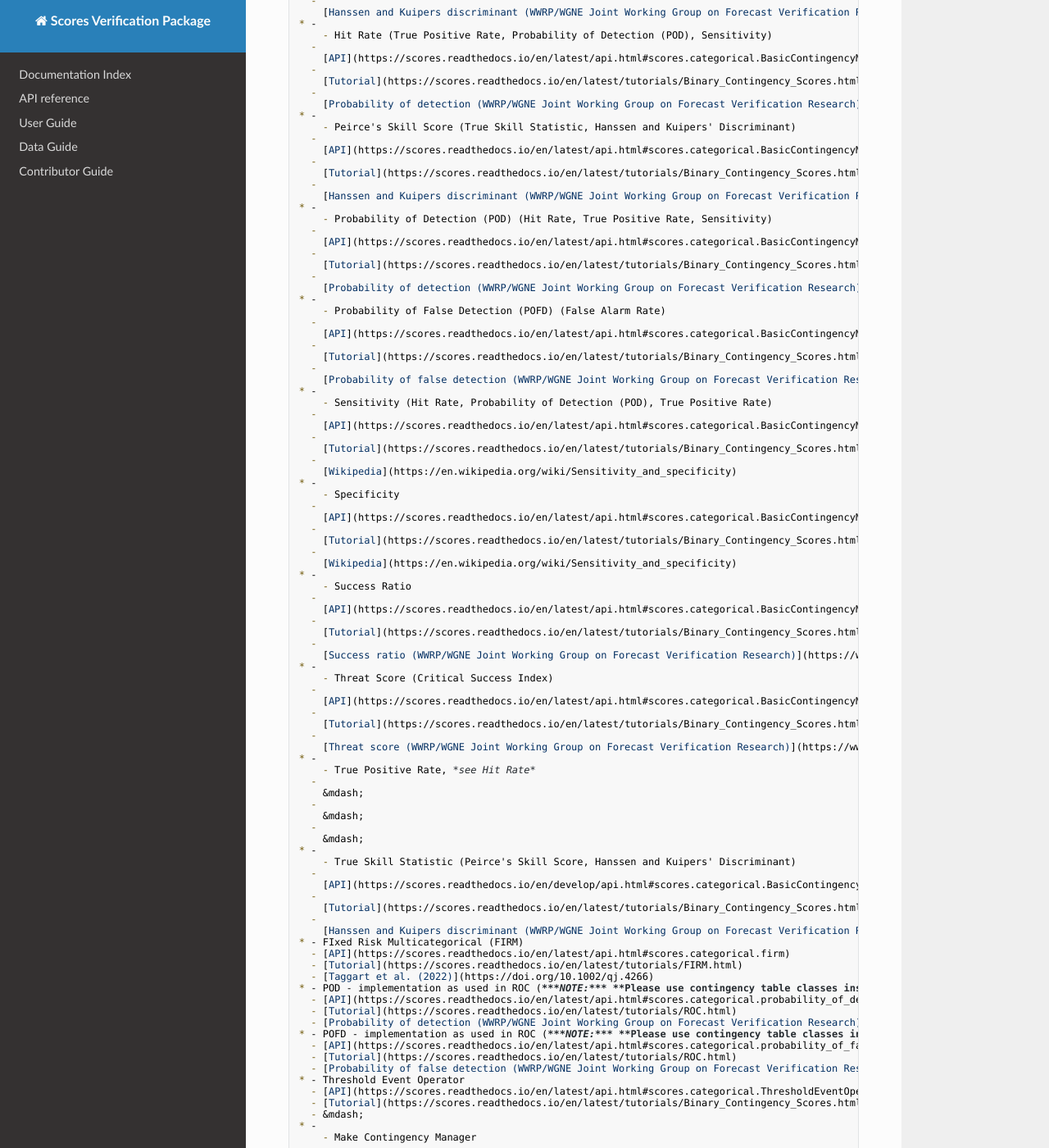
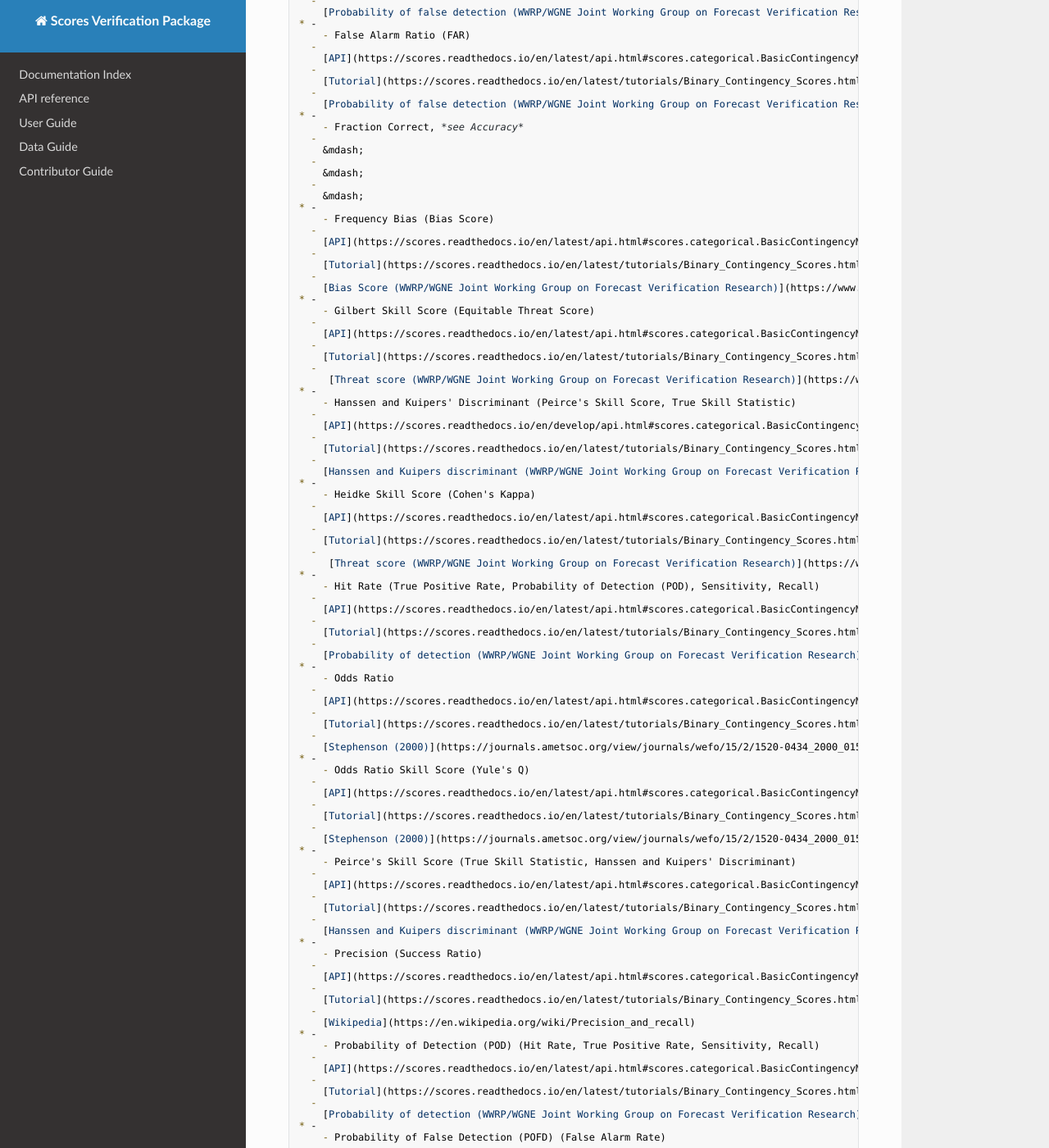
Before and after one commit to nci/scores, an MkDocs documentation site: the page built from docs/included.md, in a window 1280 px wide and 1400 px high, scrolled down 4810 px. Shown: the whole window at 82% size. Built offline with MkDocs 1.6.1, drawn with Linux system fonts in a browser that asks for light colours; nearby versions of some CDN libraries; some of the changed text lies outside the part shown.

Commit message:
add binary metrics to included.md

```diff
--- a/docs/included.md
+++ b/docs/included.md
@@ -224,6 +224,14 @@
   -
     [Bias Score (WWRP/WGNE Joint Working Group on Forecast Verification Research)](https://www.cawcr.gov.au/projects/verification/#BIAS)
 * -
+    - Cohen's Kappa (Heidke Skill Score))
+  -
+    [API](https://scores.readthedocs.io/en/latest/api.html#scores.categorical.BasicContingencyManager.cohens_kappa)
+  -
+    [Tutorial](https://scores.readthedocs.io/en/latest/tutorials/Binary_Contingency_Scores.html)
+  -
+     [Threat score (WWRP/WGNE Joint Working Group on Forecast Verification Research)](https://www.cawcr.gov.au/projects/verification/#HSS)
+* -
     - Critical Success Index (Threat Score)
   -
     [API](https://scores.readthedocs.io/en/latest/api.html#scores.categorical.BasicContingencyManager.critical_success_index)
@@ -232,6 +240,22 @@
   -
     [Threat score (WWRP/WGNE Joint Working Group on Forecast Verification Research)](https://www.cawcr.gov.au/projects/verification/#CSI)
 * -
+    - Equitable Threat Score (Gilbert Skill Score)
+  -
+    [API](https://scores.readthedocs.io/en/latest/api.html#scores.categorical.BasicContingencyManager.equitable_threat_score)
+  -
+    [Tutorial](https://scores.readthedocs.io/en/latest/tutorials/Binary_Contingency_Scores.html)
+  -
+     [Threat score (WWRP/WGNE Joint Working Group on Forecast Verification Research)](https://www.cawcr.gov.au/projects/verification/#ETS)
+* -
+    - F1 Score
+  -
+    [API](https://scores.readthedocs.io/en/latest/api.html#scores.categorical.BasicContingencyManager.f1_score)
+  -
+    [Tutorial](https://scores.readthedocs.io/en/latest/tutorials/Binary_Contingency_Scores.html)
+  -
+    [Wikipedia](https://en.wikipedia.org/wiki/F-score)
+* -
     - False Alarm Rate (Probability of False Detection (POFD))
   -
     [API](https://scores.readthedocs.io/en/latest/api.html#scores.categorical.BasicContingencyManager.false_alarm_rate)
@@ -239,6 +263,14 @@
     [Tutorial](https://scores.readthedocs.io/en/latest/tutorials/Binary_Contingency_Scores.html)
   -
     [Probability of false detection (WWRP/WGNE Joint Working Group on Forecast Verification Research)](https://www.cawcr.gov.au/projects/verification/#POFD)
+* -
+    - False Alarm Ratio (FAR)
+  -
+    [API](https://scores.readthedocs.io/en/latest/api.html#scores.categorical.BasicContingencyManager.false_alarm_ratio)
+  -
+    [Tutorial](https://scores.readthedocs.io/en/latest/tutorials/Binary_Contingency_Scores.html)
+  -
+    [Probability of false detection (WWRP/WGNE Joint Working Group on Forecast Verification Research)](https://www.cawcr.gov.au/projects/verification/#FAR)
 * -
     - Fraction Correct, *see Accuracy*
   -
@@ -256,6 +288,14 @@
   -
     [Bias Score (WWRP/WGNE Joint Working Group on Forecast Verification Research)](https://www.cawcr.gov.au/projects/verification/#BIAS)
 * -
+    - Gilbert Skill Score (Equitable Threat Score)
+  -
+    [API](https://scores.readthedocs.io/en/latest/api.html#scores.categorical.BasicContingencyManager.gilberts_skill_score)
+  -
+    [Tutorial](https://scores.readthedocs.io/en/latest/tutorials/Binary_Contingency_Scores.html)
+  -
+     [Threat score (WWRP/WGNE Joint Working Group on Forecast Verification Research)](https://www.cawcr.gov.au/projects/verification/#ETS)
+* -
     - Hanssen and Kuipers' Discriminant (Peirce's Skill Score, True Skill Statistic)
   -
     [API](https://scores.readthedocs.io/en/develop/api.html#scores.categorical.BasicContingencyManager.hanssen_and_kuipers_discriminant)
@@ -264,13 +304,37 @@
   -
     [Hanssen and Kuipers discriminant (WWRP/WGNE Joint Working Group on Forecast Verification Research)](https://www.cawcr.gov.au/projects/verification/#HK)
 * -
-    - Hit Rate (True Positive Rate, Probability of Detection (POD), Sensitivity)
+    - Heidke Skill Score (Cohen's Kappa)
+  -
+    [API](https://scores.readthedocs.io/en/latest/api.html#scores.categorical.BasicContingencyManager.heidke_skill_score)
+  -
+    [Tutorial](https://scores.readthedocs.io/en/latest/tutorials/Binary_Contingency_Scores.html)
+  -
+     [Threat score (WWRP/WGNE Joint Working Group on Forecast Verification Research)](https://www.cawcr.gov.au/projects/verification/#HSS)
+* -
+    - Hit Rate (True Positive Rate, Probability of Detection (POD), Sensitivity, Recall)
   -
     [API](https://scores.readthedocs.io/en/latest/api.html#scores.categorical.BasicContingencyManager.hit_rate)
   -
     [Tutorial](https://scores.readthedocs.io/en/latest/tutorials/Binary_Contingency_Scores.html)
   -
     [Probability of detection (WWRP/WGNE Joint Working Group on Forecast Verification Research)](https://www.cawcr.gov.au/projects/verification/#POD)
+* -
+    - Odds Ratio
+  -
+    [API](https://scores.readthedocs.io/en/latest/api.html#scores.categorical.BasicContingencyManager.odds_ratio)
+  -
+    [Tutorial](https://scores.readthedocs.io/en/latest/tutorials/Binary_Contingency_Scores.html)
+  -
+    [Stephenson (2000)](https://journals.ametsoc.org/view/journals/wefo/15/2/1520-0434_2000_015_0221_uotorf_2_0_co_2.xml?tab_body=fulltext-display)
+* -
+    - Odds Ratio Skill Score (Yule's Q)
+  -
+    [API](https://scores.readthedocs.io/en/latest/api.html#scores.categorical.BasicContingencyManager.odds_ratio_skill_score)
+  -
+    [Tutorial](https://scores.readthedocs.io/en/latest/tutorials/Binary_Contingency_Scores.html)
+  -
+    [Stephenson (2000)](https://journals.ametsoc.org/view/journals/wefo/15/2/1520-0434_2000_015_0221_uotorf_2_0_co_2.xml?tab_body=fulltext-display)
 * -
     - Peirce's Skill Score (True Skill Statistic, Hanssen and Kuipers' Discriminant)
   -
@@ -280,7 +344,15 @@
   -
     [Hanssen and Kuipers discriminant (WWRP/WGNE Joint Working Group on Forecast Verification Research)](https://www.cawcr.gov.au/projects/verification/#HK)
 * -
-    - Probability of Detection (POD) (Hit Rate, True Positive Rate, Sensitivity)
+    - Precision (Success Ratio)
+  -
+    [API](https://scores.readthedocs.io/en/latest/api.html#scores.categorical.BasicContingencyManager.precision)
+  -
+    [Tutorial](https://scores.readthedocs.io/en/latest/tutorials/Binary_Contingency_Scores.html)
+  -
+    [Wikipedia](https://en.wikipedia.org/wiki/Precision_and_recall)
+* -
+    - Probability of Detection (POD) (Hit Rate, True Positive Rate, Sensitivity, Recall)
   -
     [API](https://scores.readthedocs.io/en/latest/api.html#scores.categorical.BasicContingencyManager.probability_of_detection)
   -
@@ -296,7 +368,15 @@
   -
     [Probability of false detection (WWRP/WGNE Joint Working Group on Forecast Verification Research)](https://www.cawcr.gov.au/projects/verification/#POFD)
 * -
-    - Sensitivity (Hit Rate, Probability of Detection (POD), True Positive Rate)
+    - Recall (Hit Rate, Probability of Detection (POD), True Positive Rate, Sensitivity)
+  -
+    [API](https://scores.readthedocs.io/en/latest/api.html#scores.categorical.BasicContingencyManager.recall)
+  -
+    [Tutorial](https://scores.readthedocs.io/en/latest/tutorials/Binary_Contingency_Scores.html)
+  -
+    [Wikipedia](https://en.wikipedia.org/wiki/Precision_and_recall)
+* -
+    - Sensitivity (Hit Rate, Probability of Detection (POD), True Positive Rate, Recall)
   -
     [API](https://scores.readthedocs.io/en/latest/api.html#scores.categorical.BasicContingencyManager.sensitivity)
   -
@@ -312,7 +392,7 @@
   -
     [Wikipedia](https://en.wikipedia.org/wiki/Sensitivity_and_specificity)
 * -
-    - Success Ratio
+    - Success Ratio (Precision)
   -
     [API](https://scores.readthedocs.io/en/latest/api.html#scores.categorical.BasicContingencyManager.success_ratio)
   -
@@ -343,6 +423,14 @@
     [Tutorial](https://scores.readthedocs.io/en/latest/tutorials/Binary_Contingency_Scores.html)
   -
     [Hanssen and Kuipers discriminant (WWRP/WGNE Joint Working Group on Forecast Verification Research)](https://www.cawcr.gov.au/projects/verification/#HK)
+* -
+    - Yule's Q (Odds Ratio Skill Score)
+  -
+    [API](https://scores.readthedocs.io/en/latest/api.html#scores.categorical.BasicContingencyManager.odds_ratio_skill_score)
+  -
+    [Tutorial](https://scores.readthedocs.io/en/latest/tutorials/Binary_Contingency_Scores.html)
+  -
+    [Stephenson (2000)](https://journals.ametsoc.org/view/journals/wefo/15/2/1520-0434_2000_015_0221_uotorf_2_0_co_2.xml?tab_body=fulltext-display)
 * - FIxed Risk Multicategorical (FIRM)
   - [API](https://scores.readthedocs.io/en/latest/api.html#scores.categorical.firm)
   - [Tutorial](https://scores.readthedocs.io/en/latest/tutorials/FIRM.html)
```
